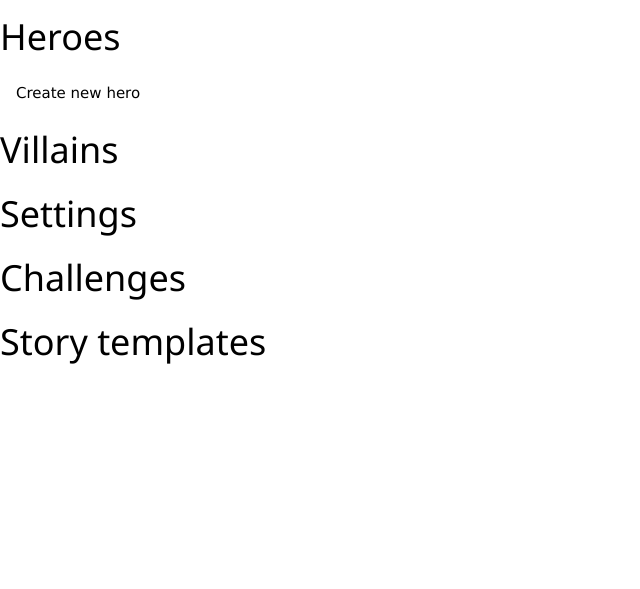
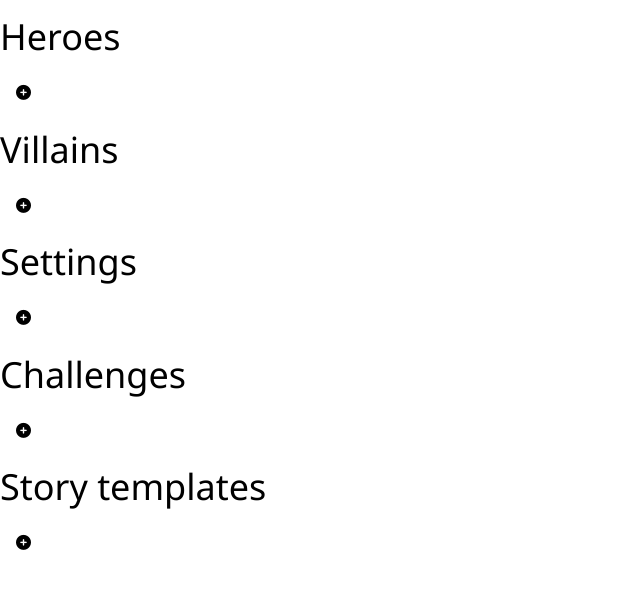
Before and after one commit to rhc822/bedtime_story_prompter, a Django app: page /storyelements/ in a window 1280 px wide. Shown: the top 589 px of the page, without its empty margins (0-640 px from the left). Run offline with Django 3.2, Linux system fonts and the light colour scheme; the visitor is signed in with stand-in values (Sample User, id 1); data comes from the database, SQL or seed files in the repository; data that the repository does not hold is empty; some libraries are stand-ins or nearby versions.

Commit message:
Got Create working for ALL story elements

```diff
--- a/bedtime_story_prompter_project/bspapp/templates/story_elements.html
+++ b/bedtime_story_prompter_project/bspapp/templates/story_elements.html
@@ -2,30 +2,53 @@
 <!DOCTYPE html>
 <html>
   <head>
+    <!-- The link below is access to W3C CSS framework -->
     <link rel="stylesheet" href="https://www.w3schools.com/w3css/4/w3.css">
+     <!-- The link below is access for font awesome icons -->
+    <script src="https://kit.fontawesome.com/5669f665f1.js" crossorigin="anonymous"></script>
     <meta charset="utf-8">
     <title>Story element view</title>
   </head>
   <body>
         <h1>Heroes</h1>
-        <button onclick="document.getElementById('id01').style.display='block'"
-class="w3-button">Create new hero</button>
+            <a class="w3-button" onclick="document.getElementById('id01').style.display='block'">
+                <i class="fas fa-plus-circle" ></i>
+            </a>
+        <!-- I've kept this original modal access button here only as a fallback if needed -->
+        {% comment %} <button onclick="document.getElementById('id01').style.display='block'"
+class="">Create new hero</button> {% endcomment %}
         {% for hero in user.hero_set.all %}
             <p>{{ hero }}</p>
         {% endfor %}
+
         <h1>Villains</h1>
+            <a class="w3-button" onclick="document.getElementById('id02').style.display='block'">
+                <i class="fas fa-plus-circle"></i>
+            </a>
         {% for villain in user.villain_set.all %}
             <p>{{ villain }}</p>
         {% endfor %}
+
         <h1>Settings</h1>
+            <a class="w3-button" onclick="document.getElementById('id03').style.display='block'">
+                <i class="fas fa-plus-circle"></i>
+            </a>
         {% for setting in user.storysetting_set.all %}
             <p>{{ setting }}</p>
         {% endfor %}
+
         <h1>Challenges</h1>
+            <a class="w3-button" onclick="document.getElementById('id04').style.display='block'">
+                <i class="fas fa-plus-circle"></i>
+            </a>
         {% for challenge in user.challenge_set.all %}
             <p>{{ challenge }}</p>
         {% endfor %}
+
         <h1>Story templates</h1>
+            <a class="w3-button" onclick="document.getElementById('id05').style.display='block'">
+                <i class="fas fa-plus-circle"></i>
+            </a>
         {% for template in user.storytemplate_set.all %}
             <p>{{ template }}</p>
         {% endfor %}
@@ -33,7 +56,9 @@ class="w3-button">Create new hero</button>
              <p>{{storyprompt}}</p>
         {% endfor %}
 
-        <!-- The Modal -->
+        <!-- THE LIST OF MODALS FOR EACH STORY ELEMENTS -->
+
+        <!--Hero modal-->
         <div id="id01" class="w3-modal">
             <div class="w3-modal-content">
                 <div class="w3-container">
@@ -42,25 +67,87 @@ class="w3-button">Create new hero</button>
                 <form class="w3-container" action="{% url 'story_elements' %}" method="post">
                     {% csrf_token %}
                         <div class="w3-section">
-                <label><b>Hero</b></label>
-                <input class="w3-input w3-border w3-margin-bottom" type="text" placeholder="Enter Hero" name="hero" required>
+                        <label></label>
+                        <input class="w3-input w3-border w3-margin-bottom" type="text" placeholder="Enter a new hero's name" name="hero" required>
                         <button type="submit" class="w3-button w3-block w3-green w3-section w3-padding">Create</button>
                         </div>
                 </form>
                 </div>
             </div>
+        </div>
 
-<script>
-// Get the modal
-var modal = document.getElementById('id01');
+        <!--Villain modal-->
+        <div id="id02" class="w3-modal">
+            <div class="w3-modal-content">
+                <div class="w3-container">
+                <span onclick="document.getElementById('id02').style.display='none'"
+                class="w3-button w3-display-topright">&times;</span>
+                <form class="w3-container" action="{% url 'story_elements' %}" method="post">
+                    {% csrf_token %}
+                        <div class="w3-section">
+                        <label></label>
+                        <input class="w3-input w3-border w3-margin-bottom" type="text" placeholder="Enter a new villain's name" name="villain" required>
+                        <button type="submit" class="w3-button w3-block w3-green w3-section w3-padding">Create</button>
+                        </div>
+                </form>
+                </div>
+            </div>
+        </div>
 
-// When the user clicks anywhere outside of the modal, close it
-window.onclick = function(event) {
-  if (event.target == modal) {
-    modal.style.display = "none";
-  }
-}
-</script>
+        <!--Setting modal-->
+        <div id="id03" class="w3-modal">
+            <div class="w3-modal-content">
+                <div class="w3-container">
+                <span onclick="document.getElementById('id03').style.display='none'"
+                class="w3-button w3-display-topright">&times;</span>
+                <form class="w3-container" action="{% url 'story_elements' %}" method="post">
+                    {% csrf_token %}
+                        <div class="w3-section">
+                        <label></label>
+                        <input class="w3-input w3-border w3-margin-bottom" type="text" placeholder="Enter a new setting" name="setting" required>
+                        <button type="submit" class="w3-button w3-block w3-green w3-section w3-padding">Create</button>
+                        </div>
+                </form>
+                </div>
+            </div>
+        </div>
+
+        <!--Challenge modal-->
+        <div id="id04" class="w3-modal">
+            <div class="w3-modal-content">
+                <div class="w3-container">
+                <span onclick="document.getElementById('id04').style.display='none'"
+                class="w3-button w3-display-topright">&times;</span>
+                <form class="w3-container" action="{% url 'story_elements' %}" method="post">
+                    {% csrf_token %}
+                        <div class="w3-section">
+                        <label></label>
+                        <input class="w3-input w3-border w3-margin-bottom" type="text" placeholder="Enter a new challenge/obstacle for the hero" name="challenge" required>
+                        <button type="submit" class="w3-button w3-block w3-green w3-section w3-padding">Create</button>
+                        </div>
+                </form>
+                </div>
+            </div>
+        </div>
+
+        <!--Story template modal-->
+        <div id="id05" class="w3-modal">
+            <div class="w3-modal-content">
+                <div class="w3-container">
+                <span onclick="document.getElementById('id05').style.display='none'"
+                class="w3-button w3-display-topright">&times;</span>
+                <form class="w3-container" action="{% url 'story_elements' %}" method="post">
+                    {% csrf_token %}
+                        <div class="w3-section">
+                        <label></label>
+                        <input class="w3-input w3-border w3-margin-bottom" type="text" placeholder="Enter a new story template" name="template" required>
+                        <button type="submit" class="w3-button w3-block w3-green w3-section w3-padding">Create</button>
+                        </div>
+                </form>
+                </div>
+            </div>
+        </div>
+
 
   </body>
 </html>
--- a/bedtime_story_prompter_project/bspapp/views/story_elements.py
+++ b/bedtime_story_prompter_project/bspapp/views/story_elements.py
@@ -26,12 +26,46 @@ def story_elements(request):
     elif request.method == 'POST':
         form_data = request.POST
         user = User.objects.get(pk=request.user.id)
+        # print("******************** HERO", form_data["hero"])
+        # print("******************** Villain", form_data["villain"])
         # kid = Kid.objects.filter(user_id=user.id)
-        new_hero = Hero(
-            name = form_data["hero"],
-            user = user
-        )
-        new_hero.save()
+        try:
+            new_hero = Hero(
+                name = form_data["hero"],
+                user = user
+            )
+            new_hero.save()
+
+        except:
+            try:
+                new_villain = Villain(
+                    name = form_data["villain"],
+                    user = user
+                )
+                new_villain.save()
+
+            except:
+                try:
+                    new_setting = StorySetting(
+                        description = form_data["setting"],
+                        user = user
+                    )
+                    new_setting.save()
+
+                except:
+                    try:
+                        new_challenge = Challenge(
+                            description = form_data["challenge"],
+                            user = user
+                        )
+                        new_challenge.save()
+
+                    except:
+                        new_template = StoryTemplate(
+                            template = form_data["template"],
+                            user = user
+                        )
+                        new_template.save()
 
 
         return redirect(reverse('story_elements'))
```
Lines whose indentation alone changed are shown as unchanged.
